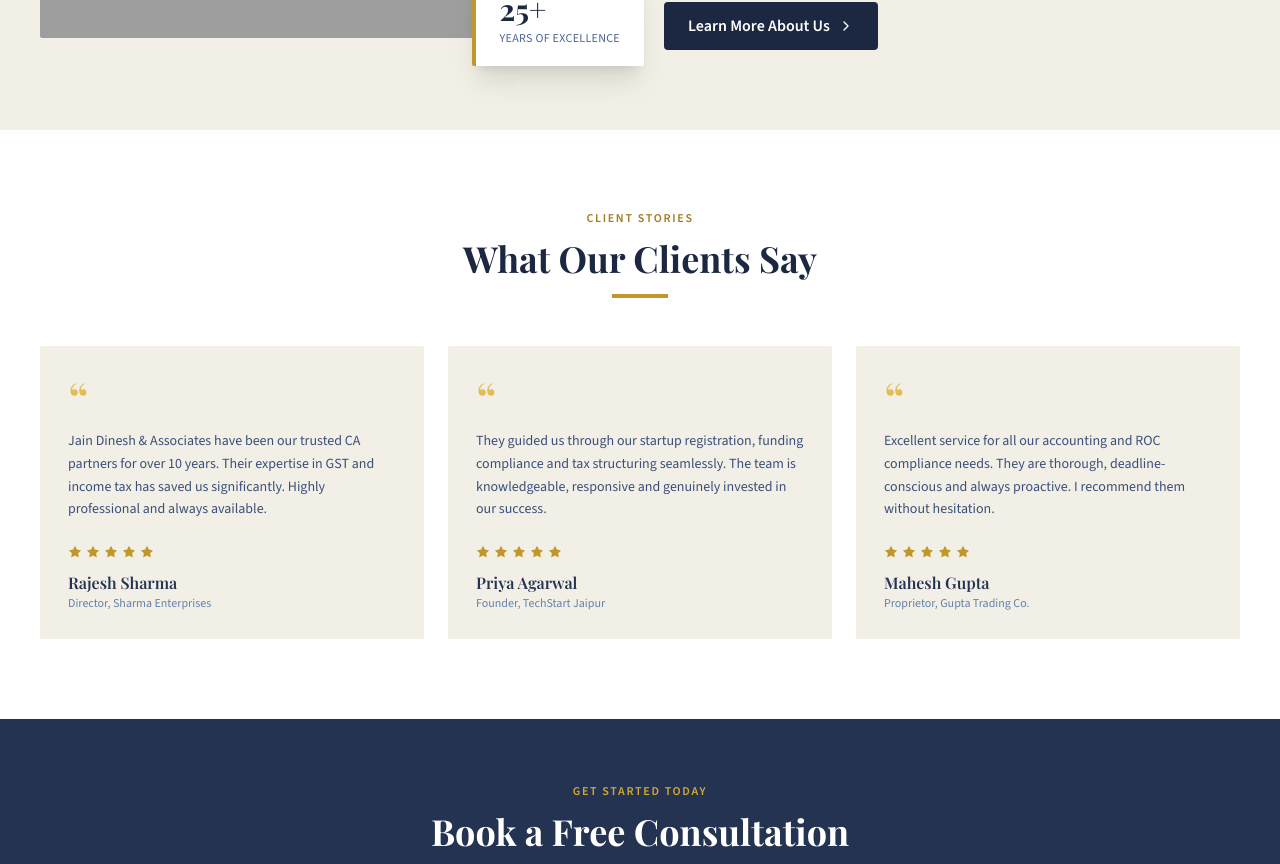
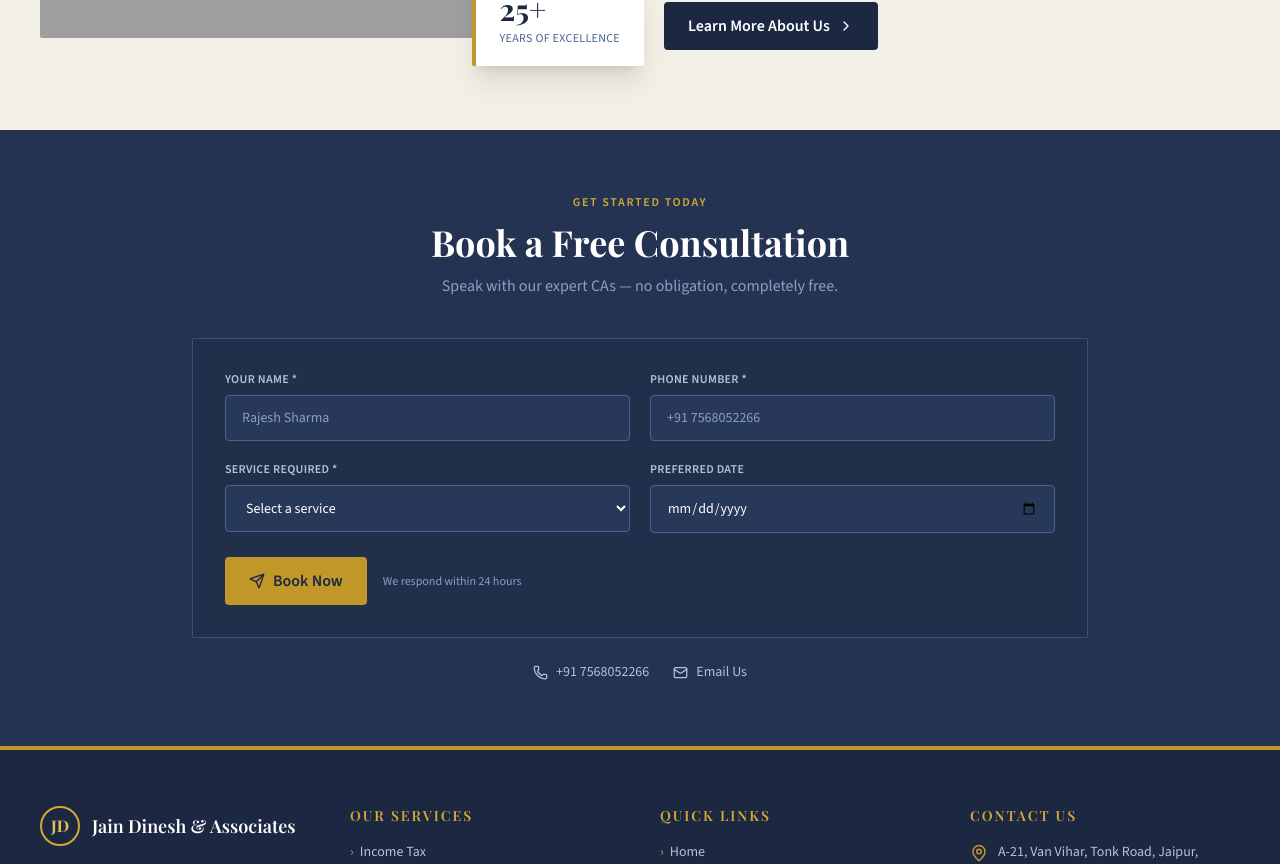
Before and after one commit to ABHAYKUMAR0208/CA-website, a React (Vite) app: page / in a window 1280 px wide. Shown: the part 2892-3756 px from the top of the page. Built offline with nearby package versions, Linux system fonts and the light colour scheme; grey boxes are pictures that could not be loaded; a web font is replaced by a local one.

Commit message:
Home Changes

```diff
--- a/src/pages/Home.jsx
+++ b/src/pages/Home.jsx
@@ -182,27 +182,7 @@ export default function Home() {
         </div>
       </section>
 
-      {/* TESTIMONIALS */}
-<section className="section-pad bg-white">
-  <div className="max-w-content mx-auto px-6 lg:px-10">
-    <SectionHeading eyebrow="Client Stories" title="What Our Clients Say" />
-    <div className="grid md:grid-cols-3 gap-6">
-      {testimonials.map((t) => (
-        <div key={t.name} className="bg-cream rounded-sm p-7 relative">
-          <p className="font-display text-5xl text-gold-300 leading-none mb-2">&ldquo;</p>
-          <p className="text-navy-600 text-sm leading-relaxed mb-6">{t.quote}</p>
-          <div className="flex gap-1 text-gold-500 mb-3">
-            {Array.from({ length: 5 }).map((_, i) => (
-              <Star key={i} size={14} fill="currentColor" strokeWidth={0} />
-            ))}
-          </div>
-          <p className="font-display font-semibold text-navy-800">{t.name}</p>
-          <p className="text-xs text-navy-400">{t.role}</p>
-        </div>
-      ))}
-    </div>
-  </div>
-</section>
+
 
       {/* CONSULTATION FORM BAND */}
       <section className="bg-navy-800">
```
